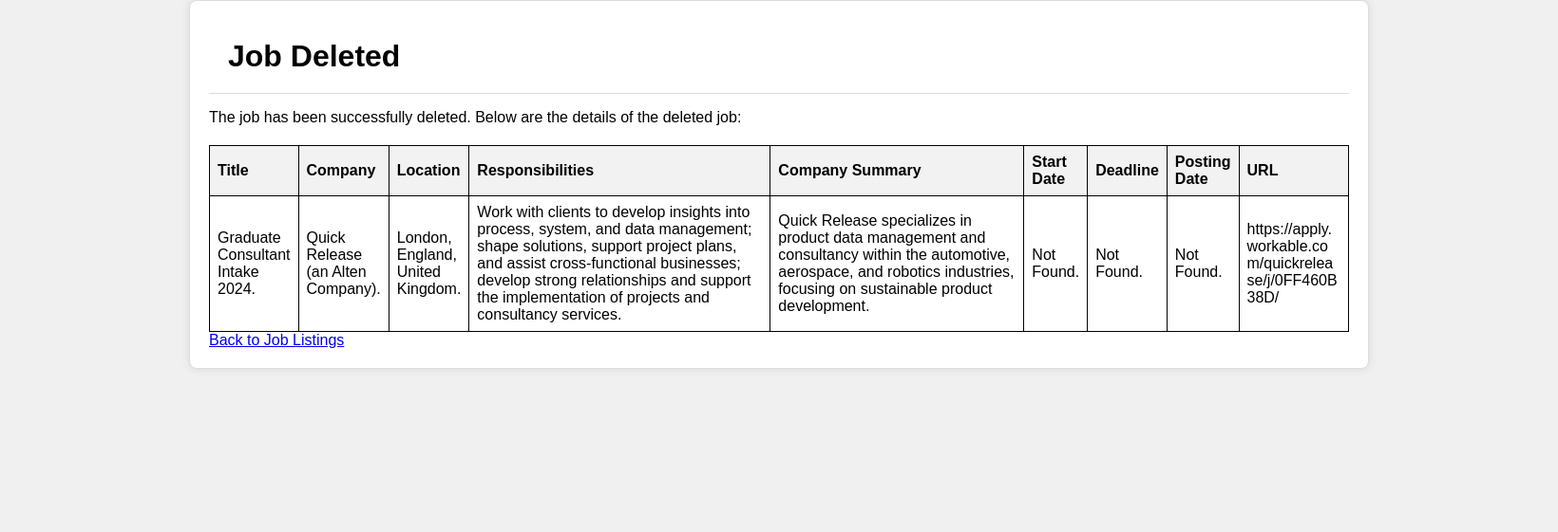
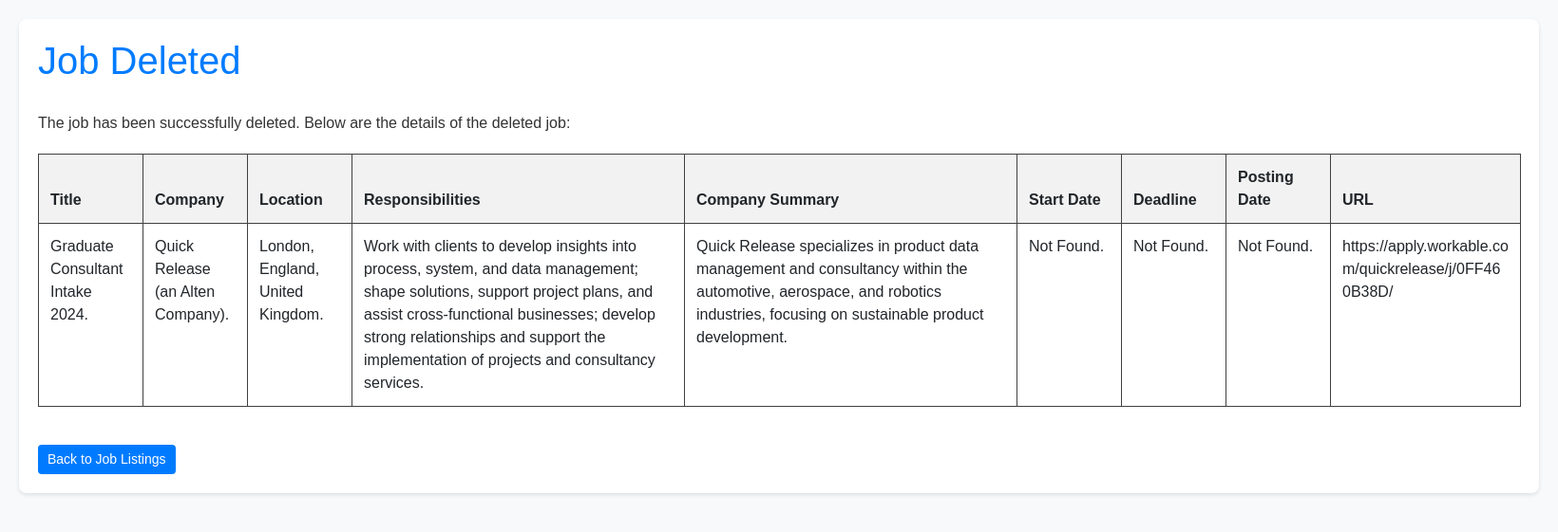
Before and after one commit to lime02lime/JobTracker, a Flask app: page /delete/10 in a window 1640 px wide. Shown: the top 561 px of the page at 95% size. Run offline with Flask 3, Linux system fonts and the light colour scheme; data comes from the database, SQL or seed files in the repository; both versions use the stored data as it was after the commit; some libraries are stand-ins or nearby versions.

Commit message:
frontend updated
updated the frontend to maintain consistent formatting between pages.

```diff
--- a/templates/deletion.html
+++ b/templates/deletion.html
@@ -4,56 +4,65 @@
     <meta charset="UTF-8">
     <meta name="viewport" content="width=device-width, initial-scale=1.0">
     <title>Job Deletion Confirmation</title>
+    <link rel="stylesheet" href="https://maxcdn.bootstrapcdn.com/bootstrap/4.5.2/css/bootstrap.min.css">
     <style>
         body {
             font-family: Arial, sans-serif;
-            margin: 0;
-            padding: 0;
-            background-color: #f0f0f0;
+            background-color: #f8f9fa;
+            color: #333;
+            padding: 20px;
         }
         h1 {
-            text-align: left;
-            padding: 20px;
-            background-color: #ffffff;
-            border-bottom: 1px solid #ddd;
-            margin: 0;
+            color: #007bff;
+            margin-bottom: 30px;
         }
         .container {
-            width: 100%;
-            max-width: 1200px;
+            max-width: 1800px;
             margin: 0 auto;
+            background-color: #ffffff;
             padding: 20px;
-            background-color: #ffffff;
-            border: 1px solid #ddd;
             border-radius: 8px;
-            box-shadow: 0 0 10px rgba(0, 0, 0, 0.1);
+            box-shadow: 0 2px 4px rgba(0, 0, 0, 0.1);
         }
-        table {
-            width: 100%;
-            border-collapse: collapse;
+        .table {
+            table-layout: auto;
             margin-top: 20px;
         }
-        table, th, td {
-            border: 1px solid black;
+        .table td, .table th {
+            padding: 12px;
+            border: 1px solid #404040 !important;
+            word-break: break-word;
         }
-        th, td {
-            padding: 8px;
-            text-align: left;
-        }
-        th {
+        .table th {
             background-color: #f2f2f2;
         }
-        .narrow-column {
-            width: 150px; /* Adjust the width as needed */
-            word-break: break-all; /* Ensure long URLs break within the cell */
+        .col-type-1 {
+            min-width: 110px;
+            max-width: 150px;
         }
-        .summary {
-            min-width: 250px; /* Adjusted width for Company Summary column */
-            word-break: break-word;
+        .col-type-2 {
+            min-width: 200px;
+            max-width: 300px;
         }
-        .responsibilities {
-            min-width: 300px; /* Adjusted width for Responsibilities column */
-            word-break: break-word;
+        .col-type-3 {
+            min-width: 350px;
+            max-width: 500px;
+        }
+        .btn-custom {
+            background-color: #007bff;
+            color: white;
+            border: none;
+            padding: 5px 10px;
+            font-size: 0.875rem;
+            text-align: center;
+            display: inline-block;
+            margin-top: 20px;
+        }
+        .btn-custom:hover {
+            background-color: #0056b3;
+        }
+        .mt-4 {
+            margin-top: 1.5rem;
         }
     </style>
 </head>
@@ -62,18 +71,18 @@
         <h1>Job Deleted</h1>
         <p>The job has been successfully deleted. Below are the details of the deleted job:</p>
 
-        <table>
+        <table class="table">
             <thead>
                 <tr>
-                    <th>Title</th>
-                    <th>Company</th>
-                    <th>Location</th>
-                    <th class="responsibilities">Responsibilities</th>
-                    <th class="summary">Company Summary</th>
-                    <th>Start Date</th>
-                    <th>Deadline</th>
-                    <th>Posting Date</th>
-                    <th class="narrow-column">URL</th>
+                    <th class="col-type-1">Title</th>
+                    <th class="col-type-1">Company</th>
+                    <th class="col-type-1">Location</th>
+                    <th class="col-type-3 responsibilities">Responsibilities</th>
+                    <th class="col-type-3 summary">Company Summary</th>
+                    <th class="col-type-1">Start Date</th>
+                    <th class="col-type-1">Deadline</th>
+                    <th class="col-type-1">Posting Date</th>
+                    <th class="col-type-2 narrow-column">URL</th>
                 </tr>
             </thead>
             <tbody>
@@ -90,7 +99,7 @@
                 </tr>
             </tbody>
         </table>
-        <a href="/view_jobs">Back to Job Listings</a>
+        <a href="/view_jobs" class="btn btn-custom mt-4">Back to Job Listings</a>
     </div>
 </body>
 </html>
--- a/templates/edit_job.html
+++ b/templates/edit_job.html
@@ -54,7 +54,7 @@
             color: white;
             border: none;
             padding: 10px 20px;
-            font-size: 1rem;
+            font-size: 0.875rem;
             text-align: center;
             display: inline-block;
             margin-top: 20px;
--- a/templates/index.html
+++ b/templates/index.html
@@ -35,11 +35,12 @@
         }
         .btn-custom {
             background-color: #007bff;
+            font-size: 0.875rem;
             color: white;
             border: none;
         }
         .btn-custom:hover {
-            background-color: #0056b3;
+            background-color: #1e5590;
         }
         .radio-group {
             margin-bottom: 20px;
@@ -70,7 +71,7 @@
                 <label>Current application status:</label>
                 <br>
                 <div class="form-check form-check-inline">
-                    <input class="form-check-input" type="radio" id="applied" name="job_status" value="applied">
+                    <input class="form-check-input" type="radio" id="applied" name="job_status" value="applied" required>
                     <label class="form-check-label" for="applied">Applied</label>
                 </div>
                 <div class="form-check form-check-inline">
```
Also changed, not shown: templates/already_saved.html (+40 -3 lines), templates/failure.html (+41 -3 lines), templates/jobs_exported.html (+39 -2 lines), templates/success.html (+60 -46 lines), jobs.db, 1 other file.
